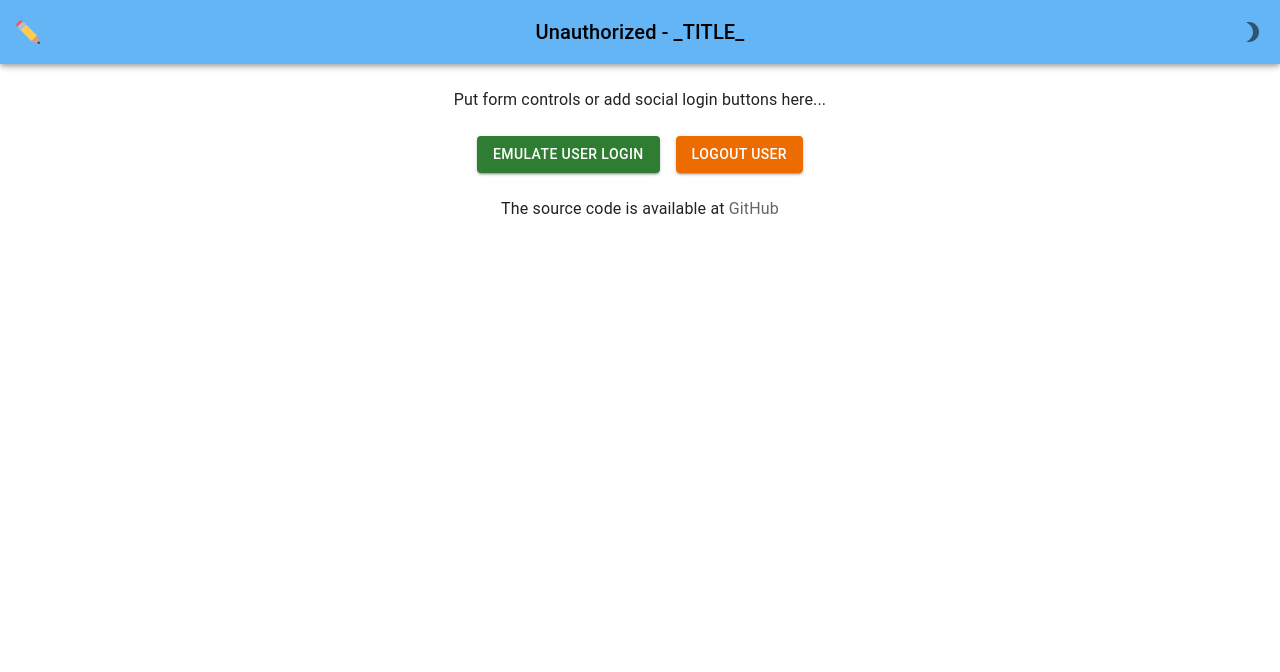
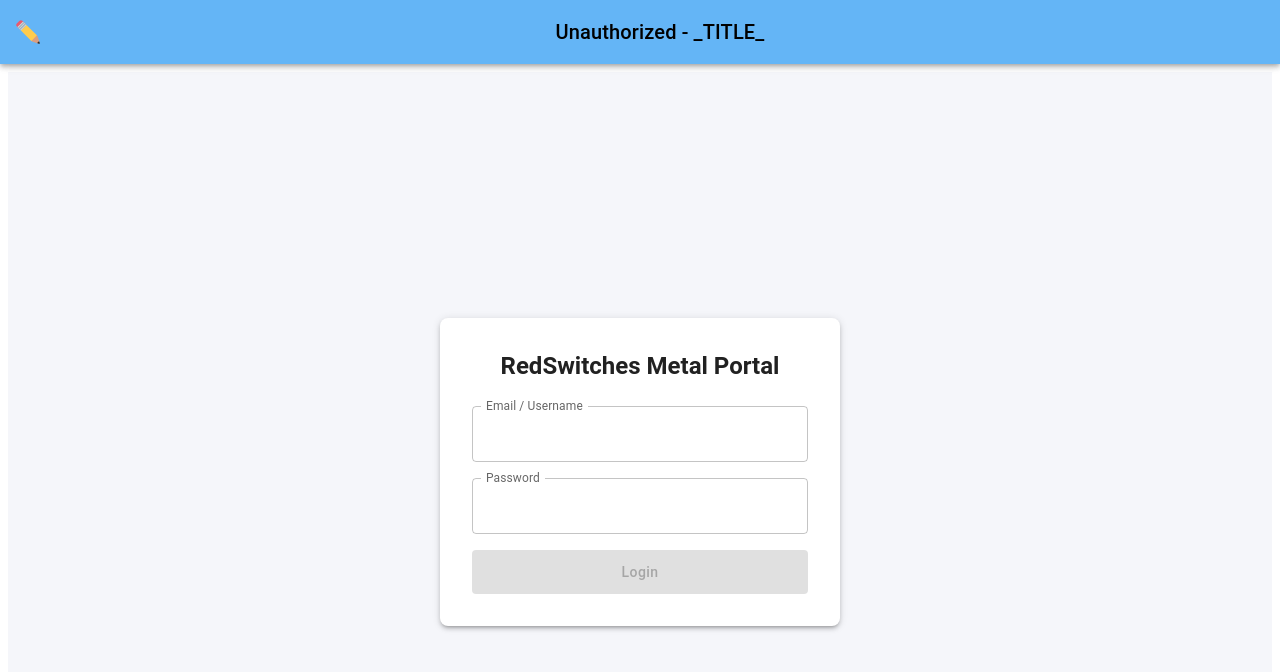
Before and after one commit to rahul-sogo/tenantos-poc-web, a Next.js app: page /auth/login in a window 1280 px wide. Shown: the top 672 px of the page. Built offline with nearby package versions, Linux system fonts and the light colour scheme; no server answers; what @mui/material-nextjs would draw is missing.

Commit message:
login UI

```diff
--- a/src/app/auth/login/LoginForm.tsx
+++ b/src/app/auth/login/LoginForm.tsx
@@ -1,9 +1,8 @@
 'use client';
-import { Stack } from '@mui/material';
+import { Box, Button, Stack, TextField, Typography } from '@mui/material';
+import { useState } from 'react';
 import { useRouter } from 'next/navigation';
-import { AppButton, AppLink } from '@/components';
 import { useAppStore } from '@/store';
-import { useEventLogout } from '@/hooks';
 import { sessionStorageSet } from '@/utils';
 
 /**
@@ -13,34 +12,104 @@ import { sessionStorageSet } from '@/utils';
 const LoginForm = () => {
   const router = useRouter();
   const [, dispatch] = useAppStore();
-  const onLogout = useEventLogout();
 
-  const onLogin = () => {
-    // TODO: AUTH: Sample of access token store, replace next line in real application
-    sessionStorageSet('access_token', 'TODO:_save-real-access-token-here');
+  // Hardcoded username and password
+  const validCredentials = {
+    username: 'Pattabi',
+    password: 'xmU5Sks*82xG2PBV',
+  };
 
-    dispatch({ type: 'LOG_IN' });
-    router.replace('/'); // Redirect to home page without ability to go back
+  // State to hold input values
+  const [input, setInput] = useState({ username: '', password: '' });
+  const [error, setError] = useState('');
+  const isButtonDisabled = !input.username || !input.password;
+
+  // Handle input change
+  const handleChange = (e: { target: { name: any; value: any; }; }) => {
+    const { name, value } = e.target;
+    setInput({ ...input, [name]: value });
+  };
+
+  // Handle login
+  const handleLogin = () => {
+    if (
+      input.username === validCredentials.username &&
+      input.password === validCredentials.password
+    ) {
+      // Save access token to session storage
+      sessionStorageSet('access_token', 'TODO:_save-real-access-token-here');
+
+      // Dispatch login action
+      dispatch({ type: 'LOG_IN' });
+
+      // Redirect to the same page
+      router.replace('/');
+    } else {
+      setError('Invalid username or password');
+    }
   };
 
   return (
-    <Stack alignItems="center" spacing={2} padding={2}>
-      <Stack>Put form controls or add social login buttons here...</Stack>
-
-      <Stack direction="row">
-        <AppButton color="success" onClick={onLogin}>
-          Emulate User Login
-        </AppButton>
-        <AppButton color="warning" onClick={onLogout}>
-          Logout User
-        </AppButton>
-      </Stack>
-
-      <div>
-        The source code is available at{' '}
-        <AppLink href="https://github.com/karpolan/nextjs-mui-starter-ts">GitHub</AppLink>
-      </div>
-    </Stack>
+    <Box
+      display="flex"
+      justifyContent="center"
+      alignItems="center"
+      minHeight="100vh"
+      bgcolor="#F5F6FA"
+    >
+      <Box
+        width={400}
+        bgcolor="white"
+        boxShadow={3}
+        borderRadius={2}
+        p={4}
+        textAlign="center"
+      >
+        <Typography variant="h5" fontWeight="bold" mb={3}>
+          RedSwitches Metal Portal
+        </Typography>
+        <Stack spacing={2}>
+          <TextField
+            variant="outlined"
+            label="Email / Username"
+            name="username"
+            value={input.username}
+            onChange={handleChange}
+            fullWidth
+            InputLabelProps={{ shrink: true }}
+          />
+          <TextField
+            variant="outlined"
+            label="Password"
+            type="password"
+            name="password"
+            value={input.password}
+            onChange={handleChange}
+            fullWidth
+            InputLabelProps={{ shrink: true }}
+          />
+          {error && (
+            <Typography variant="body2" color="error">
+              {error}
+            </Typography>
+          )}
+          <Button
+            variant="contained"
+            color="primary"
+            onClick={handleLogin}
+            fullWidth
+            disableElevation
+            disabled={isButtonDisabled}
+            sx={{
+              textTransform: 'none',
+              py: 1.2,
+            }}
+          >
+            Login
+          </Button>
+        </Stack>
+      </Box>
+    </Box>
   );
 };
 
--- a/src/layout/TopBarAndSideBarLayout.tsx
+++ b/src/layout/TopBarAndSideBarLayout.tsx
@@ -5,7 +5,7 @@ import { IS_DEBUG } from '@/config';
 import { AppIconButton, ErrorBoundary } from '@/components';
 import { useAppStore } from '@/store';
 import { LinkToPage } from '@/utils';
-import { useEventSwitchDarkMode, useIsMobile } from '@/hooks';
+import {useIsMobile } from '@/hooks';
 import { TopBar } from './components';
 import SideBar, { SideBarProps } from './components/SideBar';
 import {
@@ -30,7 +30,7 @@ const TopBarAndSideBarLayout: FunctionComponent<Props> = ({ children, sidebarIte
   const [state] = useAppStore();
   const [sidebarVisible, setSidebarVisible] = useState(false); // TODO: Verify is default value is correct
   const onMobile = useIsMobile();
-  const onSwitchDarkMode = useEventSwitchDarkMode();
+  //const onSwitchDarkMode = useEventSwitchDarkMode();
 
   const sidebarProps = useMemo((): Partial<SideBarProps> => {
     const anchor = onMobile ? SIDE_BAR_MOBILE_ANCHOR : SIDE_BAR_DESKTOP_ANCHOR;
@@ -84,19 +84,19 @@ const TopBarAndSideBarLayout: FunctionComponent<Props> = ({ children, sidebarIte
     />
   );
 
-  const DarkModeButton = (
+  /*const DarkModeButton = (
     <AppIconButton
       icon={state.darkMode ? 'day' : 'night'} // Variant 1
       // icon="daynight" // Variant 2
       title={state.darkMode ? 'Switch to Light mode' : 'Switch to Dark mode'}
       onClick={onSwitchDarkMode}
     />
-  );
+  );*/
 
   // Note: useMemo() is not needed for startNode, endNode. We need respect store.darkMode and so on.
   const { startNode, endNode } = sidebarProps?.anchor?.includes('left')
-    ? { startNode: LogoButton, endNode: DarkModeButton }
-    : { startNode: DarkModeButton, endNode: LogoButton };
+    ? { startNode: LogoButton, endNode: null }
+    : { startNode: null, endNode: LogoButton };
 
   IS_DEBUG &&
     console.log('Render <TopbarAndSidebarLayout/>', {
--- a/src/layout/components/SideBar.tsx
+++ b/src/layout/components/SideBar.tsx
@@ -80,12 +80,12 @@ const SideBar: FunctionComponent<SideBarProps> = ({ anchor, open, variant, items
             marginTop: 2,
           }}
         >
-          <Tooltip title={state.darkMode ? 'Switch to Light mode' : 'Switch to Dark mode'}>
+          {/* <Tooltip title={state.darkMode ? 'Switch to Light mode' : 'Switch to Dark mode'}>
             <FormControlLabel
               label={!state.darkMode ? 'Light mode' : 'Dark mode'}
               control={<Switch checked={state.darkMode} onChange={onSwitchDarkMode} />}
             />
-          </Tooltip>
+          </Tooltip> */}
 
           {isAuthenticated && <AppIconButton icon="logout" title="Logout Current User" onClick={onLogout} />}
         </Stack>
--- a/src/services/apiUsers.tsx
+++ b/src/services/apiUsers.tsx
@@ -17,6 +17,7 @@ export const getAllUsers = async (): Promise<any> => {
     const response: AxiosResponse = await apiUser.get('/api/users');
     return response.data;
   } catch (error: any) {
+    console.error('Error details:', error.response || error.message);
     throw new Error(error.response?.data?.message || 'Error fetching servers');
   }
 };
--- a/src/store/AppStore.tsx
+++ b/src/store/AppStore.tsx
@@ -37,7 +37,8 @@ const AppStoreProvider: FunctionComponent<PropsWithChildren> = ({ children }) =>
 
   const initialState: AppStoreState = {
     ...APP_STORE_INITIAL_STATE,
-    darkMode: previousDarkMode || prefersDarkMode,
+    // darkMode: previousDarkMode || prefersDarkMode,
+    darkMode: false,
     // isAuthenticated: tokenExists,
   };
   const value: AppContextReturningType = useReducer(AppReducer, initialState);
```
Also changed, not shown: src/services/apiAuth.tsx (added, +58 -0 lines), tsconfig.json (+19 -5 lines), 1 other file (tests, documents, lock files or other folders).
